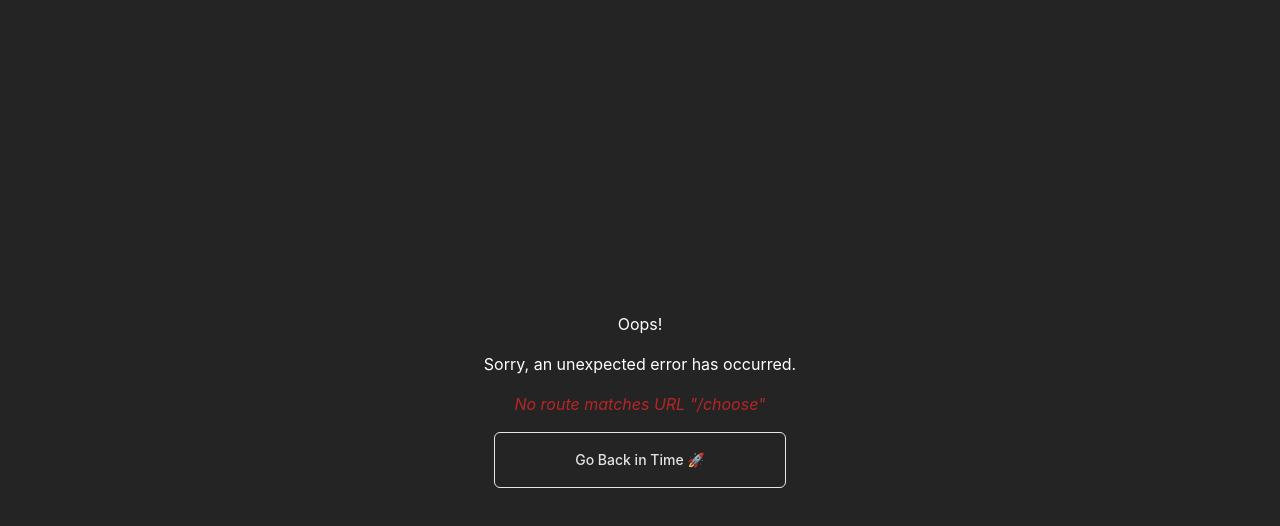
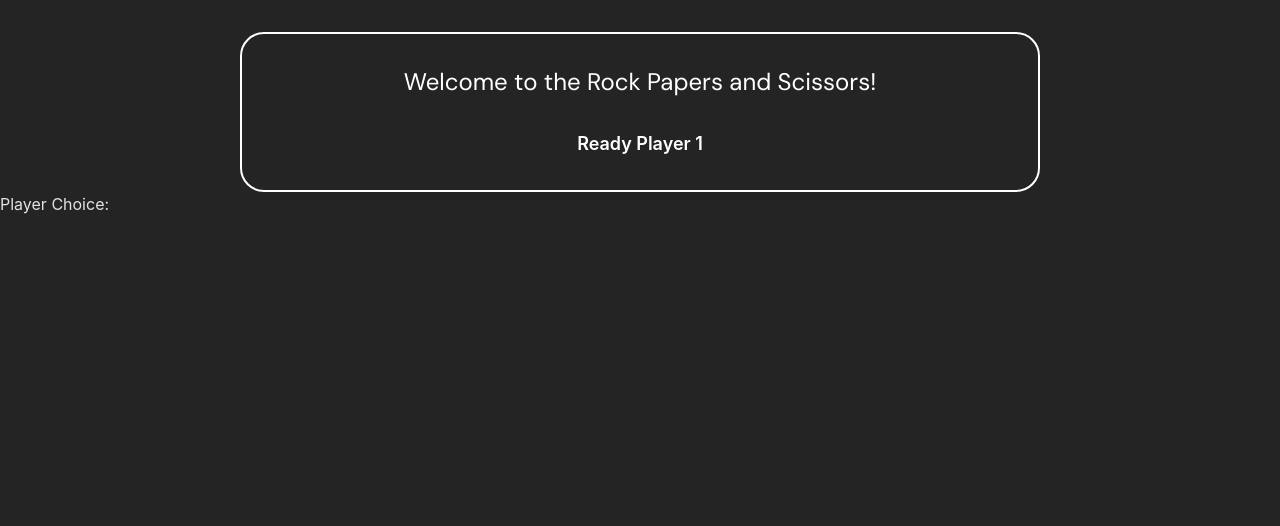
Before and after one commit to SalmanShahid888/Rock-Paper-Scissors-TS, a React (Vite) app: page /choose in a window 1280 px wide. Shown: the top 526 px of the page. Built offline with nearby package versions, Linux system fonts and the light colour scheme.

Commit message:
Removed Layout and Used StartGame component for conditional rendering of initial state if no PlayerChoice Exists, if player chooses their choice it displayes the choice; here we will add logic to calculate winners etc.

```diff
--- a/src/App.tsx
+++ b/src/App.tsx
@@ -10,7 +10,7 @@ function App() {
   const handlePlayerMode = (mode: string) => {
     console.log(mode);
     setPlayerChoice(mode);
-    navigate(`/start-game/${mode}`);
+    navigate(`/choose/${mode}`, { state: mode });
   };
   return (
     <>
--- a/src/main.tsx
+++ b/src/main.tsx
@@ -5,7 +5,6 @@ import ReactDOM from "react-dom/client";
 import {
   createBrowserRouter,
   RouterProvider,
-  Outlet,
   createRoutesFromElements,
   Route,
 } from "react-router-dom";
@@ -15,15 +14,13 @@ import ErrorPage from "./components/ErrorPage.tsx";
 import SinglePlayer from "./routes/singlePlayer.tsx";
 import Multiplayer from "./routes/multiPlayer.tsx";
 import Computer from "./routes/computer.tsx";
-import Layout from "./routes/Layout.tsx";
 import StartGame from "./routes/StartGame.tsx";
 
 const router = createBrowserRouter(
   createRoutesFromElements(
     <>
       <Route index path="/" element={<App />} errorElement={<ErrorPage />} />
-      <Route path="start-game" element={<Layout />}>
-        <Route index path="choose" element={<StartGame />} />
+      <Route path="choose" element={<StartGame />}>
         <Route path="single-player" element={<SinglePlayer />} />
         <Route path="multiplayer" element={<Multiplayer />} />
         <Route path="computer" element={<Computer />} />
@@ -35,6 +32,5 @@ const router = createBrowserRouter(
 ReactDOM.createRoot(document.getElementById("root")!).render(
   <React.StrictMode>
     <RouterProvider router={router} />
-    <Outlet />
   </React.StrictMode>
 );
--- a/src/routes/Layout.tsx
+++ /dev/null
@@ -1,12 +0,0 @@
-import { Header } from "../components/Header";
-import StartGame from "./StartGame";
-const Layout = () => {
-  return (
-    <>
-      <Header />
-      <StartGame />
-    </>
-  );
-};
-
-export default Layout;
--- a/src/routes/StartGame.tsx
+++ b/src/routes/StartGame.tsx
@@ -1,11 +1,18 @@
 import React, { useState } from "react";
 import { Button } from "../components/ui/button";
+import { useLocation } from "react-router-dom";
+import { Header } from "../components/Header";
 export const PlayerChoice = React.createContext("");
 const StartGame = () => {
   const [playerChoice, setPlayerChoice] = useState("");
+  const location = useLocation();
+  const playerMode = location.state;
   return (
     <>
       <PlayerChoice.Provider value={playerChoice}>
+        <Header />
+        {playerChoice === "" && playerMode === "single-player" ? (
+          <>
             <p>Start Game</p>
             <Button
               variant={"outline"}
@@ -34,6 +41,10 @@ const StartGame = () => {
             >
               Scissors
             </Button>
+          </>
+        ) : (
+          <p>Player Choice: {playerChoice}</p>
+        )}
       </PlayerChoice.Provider>
     </>
   );
```
Lines whose indentation alone changed are shown as unchanged.
